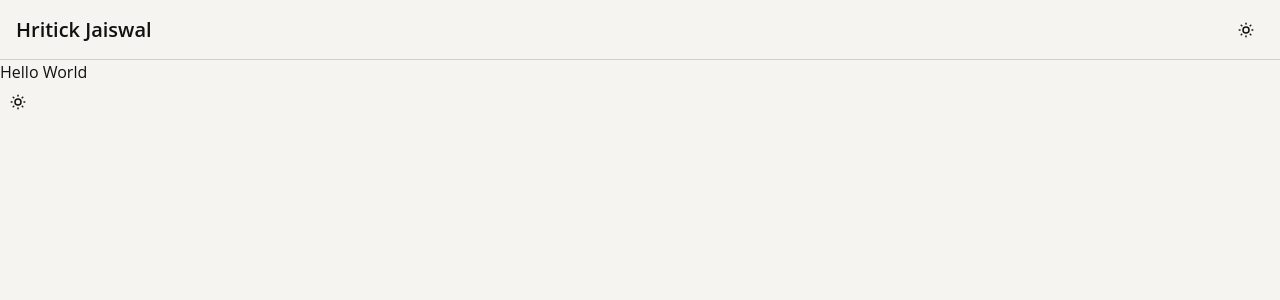
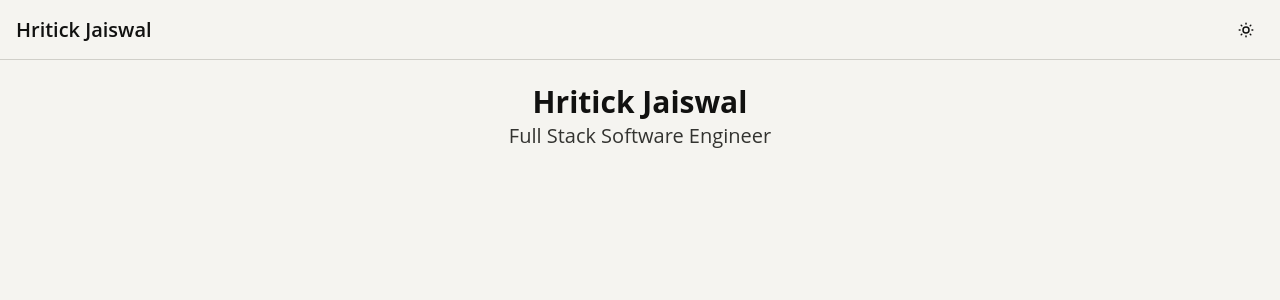
Before and after one commit to hritickjaiswal22/portfolio, a Next.js app: page / in a window 1280 px wide. Shown: the top 300 px of the page. Built offline with nearby package versions, Linux system fonts and the light colour scheme.

Commit message:
feat - hero section v1

```diff
--- a/src/app/layout.tsx
+++ b/src/app/layout.tsx
@@ -7,8 +7,8 @@ import { TextSizeProvider } from "@/components/text-size-provider";
 import Header from "@/components/header";
 
 export const metadata: Metadata = {
-  title: "Create Next App",
-  description: "Generated by create next app",
+  title: "Hritick Jaiswal",
+  description: "Hritick Jaiswal - Portfolio",
 };
 
 export default function RootLayout({ children }: LayoutProps<"/">) {
--- a/src/app/page.tsx
+++ b/src/app/page.tsx
@@ -2,10 +2,16 @@ import ThemeSwitcher from "@/components/theme-switcher";
 
 export default function Home() {
   return (
-    <div>
-      <h1>Hello World</h1>
+    <main className="max-w-[100ch] w-full mx-auto">
+      <section className="flex gap-3 px-4 py-8 flex-col justify-center items-center">
+        <h1 className="text-3xl font-bold leading-5 text-foreground">
+          Hritick Jaiswal
+        </h1>
 
-      <ThemeSwitcher />
-    </div>
+        <p className="text-xl leading-6 text-secondary-foreground">
+          Full Stack Software Engineer
+        </p>
+      </section>
+    </main>
   );
 }
```
